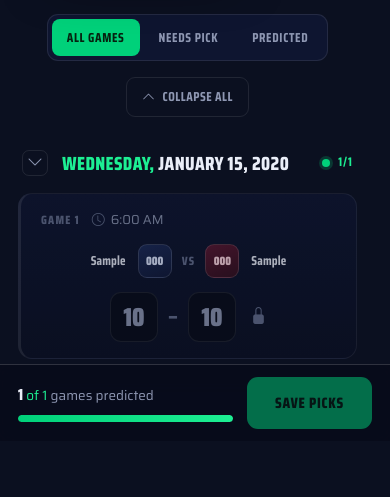
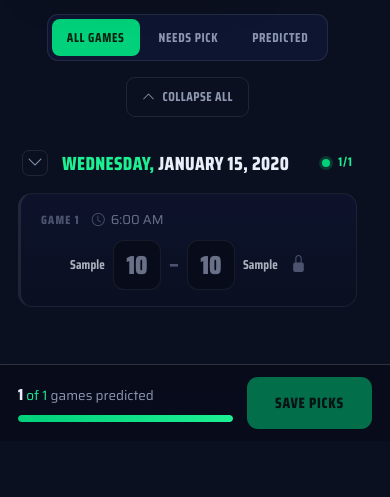
Before and after one commit to theswapmeat/superpredicto, a Flask app: page /submit-picks in a window 390 px wide. Shown: the part 403-900 px from the top of the page. After the commit the page ends 832 px from the top, so only its background shows below. Run offline with Flask 3, Linux system fonts and the light colour scheme; the visitor is signed in with stand-in values (Sample User, id 1); tables that the repository leaves empty hold one stand-in row (values such as "Sample post").

Commit message:
Inline score steppers into the name row on /submit-picks (mobile)
On phones (<=720px) the steppers sat on a second line below the team
names. Inline them so each card reads as one line:
"Ivory Coast [↑↓][2] – [0][↑↓] Ecuador".

The names (.g-match) and steppers (.g-score) are separate blocks, so
display:contents lifts their children into one wrapping flex row on
.game and `order` interleaves them (home name → home stepper → dash →
away stepper → away name). The code badge, "VS", and check are hidden
inline; locked games get the same treatment with the lock icon last.

DOM is unchanged, so the stepper JS and live kickoff-lock keep working
with no JS changes. Tag the two steppers home/away for ordering. All
gated to <=720px in submit_picks.css — desktop/tablet untouched, no
migration.

Co-Authored-By: Claude Opus 4.8 <noreply@anthropic.com>

```diff
--- a/client/static/css/pages/submit_picks.css
+++ b/client/static/css/pages/submit_picks.css
@@ -58,13 +58,31 @@ footer.site { display:none; }
 @media (max-width:720px) {
   .pwrap, .savebar-inner { padding-left:18px; padding-right:18px; }
   .ph-inner { align-items:flex-start; }
-  .game { grid-template-columns:1fr; gap:14px; }
-  .g-meta { flex-direction:row; align-items:center; gap:12px; }
-  .g-match, .g-score { justify-content:center; }
-  .tname { font-size:14.5px; max-width:90px; }
   .savebar-inner { padding-top:12px; padding-bottom:12px; gap:14px; }
   .sb-remaining { display:none; }
   .toolbar { justify-content:center; }
+
+  /* Inline the score steppers into the name row: home name → home stepper → dash
+     → away stepper → away name. The names (.g-match) and steppers (.g-score)
+     live in separate blocks, so display:contents lifts their children into one
+     wrapping flex row on .game, and order interleaves them. DOM is unchanged, so
+     the stepper JS + live kickoff-lock keep working. */
+  .game { display:flex; flex-wrap:wrap; align-items:center; justify-content:center; gap:10px 8px; }
+  .g-meta { flex:0 0 100%; flex-direction:row; align-items:center; gap:12px; }
+  .g-match, .g-score, .locked-score { display:contents; }
+  .tbadge, .vsv, .g-status { display:none; }   /* code badge, "VS", check — not needed inline */
+  .tname { font-size:14.5px; max-width:90px; }
+
+  .side.home { order:1; }
+  .stepper.home { order:2; }
+  .g-score > .dash, .locked-score .dash { order:3; }
+  .stepper.away { order:4; }
+  .side.away { order:5; }
+  /* Locked games read the same inline way (sboxes have no data-side, so order by
+     position): home box → dash → away box → lock icon. */
+  .locked-score .sbox:first-of-type { order:2; }
+  .locked-score .sbox:last-of-type { order:4; }
+  .lock-ico { order:6; }
 }
 @media (max-width:400px) {
   /* keep the home/VS/away row from overflowing on the smallest phones */
--- a/client/templates/submit_picks.html
+++ b/client/templates/submit_picks.html
@@ -87,7 +87,7 @@
         </div>
         <div class="g-score">
           {% if editable %}
-          <div class="stepper">
+          <div class="stepper home">
             <div class="arrows">
               <button type="button" data-act="inc" data-side="home" aria-label="increase home">▲</button>
               <button type="button" data-act="dec" data-side="home" aria-label="decrease home">▼</button>
@@ -95,7 +95,7 @@
             <div class="sbox {% if not hh %}empty{% endif %}" data-side="home" tabindex="0" role="spinbutton">{{ fh if hh else '–' }}</div>
           </div>
           <span class="dash">–</span>
-          <div class="stepper">
+          <div class="stepper away">
             <div class="sbox {% if not ha %}empty{% endif %}" data-side="away" tabindex="0" role="spinbutton">{{ fa if ha else '–' }}</div>
             <div class="arrows">
               <button type="button" data-act="inc" data-side="away" aria-label="increase away">▲</button>
```
